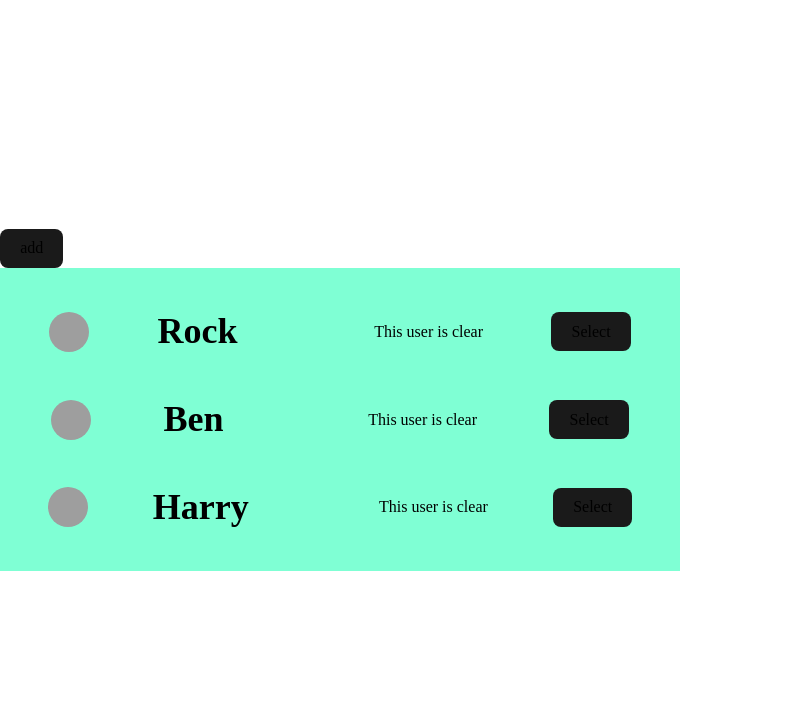
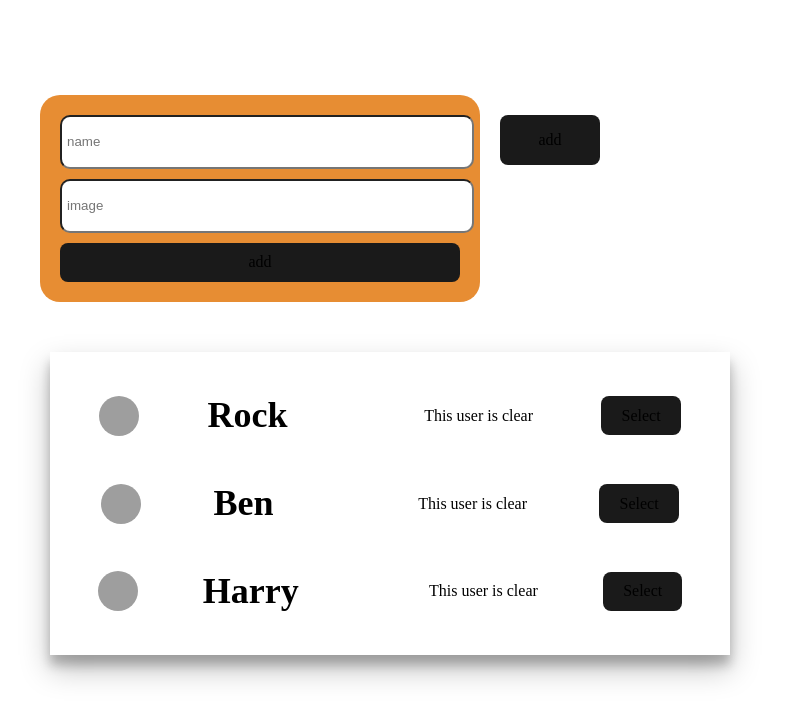
Before and after one commit to MRMutahir/Bill-card, a React (Vite) app: page / in a window 1280 px wide. Shown: the top 720 px of the page, without its empty margins (0-805 px from the left). Built offline with nearby package versions, Linux system fonts and the light colour scheme; grey boxes are pictures that could not be loaded.

Commit message:
Splitbill

```diff
--- a/src/App.css
+++ b/src/App.css
@@ -1,8 +1,10 @@
 .parent {
   padding: 20px;
   width: 50vw;
-  /* height: 100vh; */
-  background-color: aquamarine;
+  margin: 50px;
+  position: relative;
+  box-shadow: rgba(0, 0, 0, 0.25) 0px 14px 28px,
+    rgba(0, 0, 0, 0.22) 0px 10px 10px;
 }
 
 .user {
@@ -17,10 +19,59 @@
   object-fit: fill;
   width: 40px;
   height: 40px;
-
 }
 
 .user h1 {
   font-size: 36px;
   color: black;
 }
+.selectModal {
+  position: absolute;
+  left: 120%;
+  top: 0;
+  width: 30vw;
+  background-color: #e78d33;
+  padding: 10px;
+  border-radius: 10px;
+  box-shadow: rgba(0, 0, 0, 0.25) 0px 14px 28px,
+    rgba(0, 0, 0, 0.22) 0px 10px 10px;
+}
+.calculate {
+  display: flex;
+  justify-content: space-around;
+  /* gap: 30px; */
+  align-items: center;
+}
+.calculate ul {
+  list-style: none;
+  display: flex;
+  flex-direction: column;
+  gap: 20px;
+}
+
+.addListmodal{
+  display: flex;
+  flex-direction: column;
+  width: 400px;
+  gap: 10px;
+  background-color: #e78d33;
+  padding: 20px;
+  border-radius: 20px;
+  /* height: 20px; */
+}
+.popapone{
+  margin-left: 40px;
+  display: flex;
+
+}
+.addbtn button{
+height: 50px;
+width: 100px;
+margin: 20px;
+}
+.addListmodal input{
+  width: 100%;
+  height: 5vh;
+  border-radius: 10px;
+  padding: 5px;
+}
--- a/src/App.jsx
+++ b/src/App.jsx
@@ -1,7 +1,7 @@
 import React, { useState } from 'react'
 import "./App.css"
 function App() {
-  const [adddisplay, setdisplay] = useState({ condition: false, value: "add" });
+  const [adddisplay, setdisplay] = useState({ condition: true, value: "add" });
   const [name, setname] = useState()
   const [image, setimage] = useState()
 
@@ -16,37 +16,41 @@ function App() {
   function closemodal() {
     setdisplay({ condition: false, value: "Add" })
   }
+  let [selectPerson, setselectPerson] = useState(false)
+  function selectPersonFoo() {
+    setselectPerson(true)
+  }
+  function Splitbill() {
+    setselectPerson(false)
+  }
 
-  function getfri() {
+  function addfri() {
     let newfri = {
       name: name,
       image: image
     }
     setfri([...fri, newfri])
-    // console.log(newfri);
+    setdisplay({ condition: false, value: "Add" })
 
-    //  let resValue = [ name, image ]
-    // // console.log(...resValue);
-    //  setrestList({name,image})
-    // // setfri([...resValue])
-    //  console.log(restList);
   }
   return (
     <>
-      <div className="addbtn">
-        <button onClick={adddisplay.value === "Close" ? closemodal : showmodal}>
-          {adddisplay.value}
-        </button>
-      </div >
       <div className="popapone" >
         {adddisplay.condition === true ?
-          (<div>
+          (<div className='addListmodal'>
             < input type="text" placeholder='name' onChange={(e) => setname(e.target.value)} />
             <input type="text" placeholder='image' onChange={(e) => setimage(e.target.value)} />
-            <button onClick={getfri}>add</button></div>
+            <button onClick={addfri}>add</button>
+
+          </div>
           )
           : console.log('Fals hen')
         }
+        <div className="addbtn">
+          <button onClick={adddisplay.value === "Close" ? closemodal : showmodal}>
+            {adddisplay.value}
+          </button>
+        </div >
       </div>
       <div className='parent'>
         {fri.map((ele) => (
@@ -56,7 +60,36 @@ function App() {
               <h1>{ele.name} </h1>
               <br />
               <span>{ele.desc}</span>
-              <button>Select</button>
+              <div>
+                <button onClick={selectPersonFoo}> Select</button>
+                {selectPerson === true ?
+                  (
+                    <div className='selectModal'>
+                      <h1>Split a bill with name</h1>
+                      <div className="calculate">
+                        <ul className="name">
+                          <li>Your expense</li>
+                          <li>name expense</li>
+                          <li>Who is paying the bill</li>
+                        </ul>
+                        <ul className="input">
+                          <li><input type="number" /></li>
+                          <li><input type="number" /></li>
+                          <li>
+                            <select name="" id="">
+                              <option value="">You</option>
+                              <option value="">name</option>
+                            </select>
+                          </li>
+                        </ul>
+                      </div>
+                      <button onClick={Splitbill}>Split bill</button>
+                    </div>)
+                  :
+                  ""
+                }
+
+              </div>
             </div></>
         ))}</div>
     </>
```
